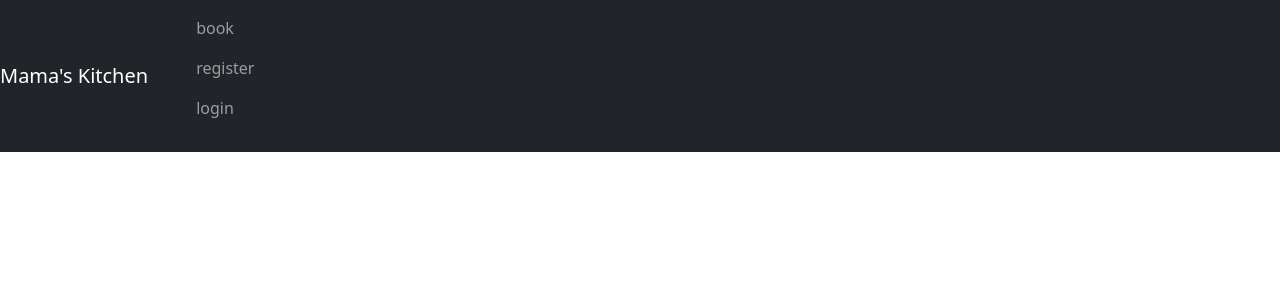
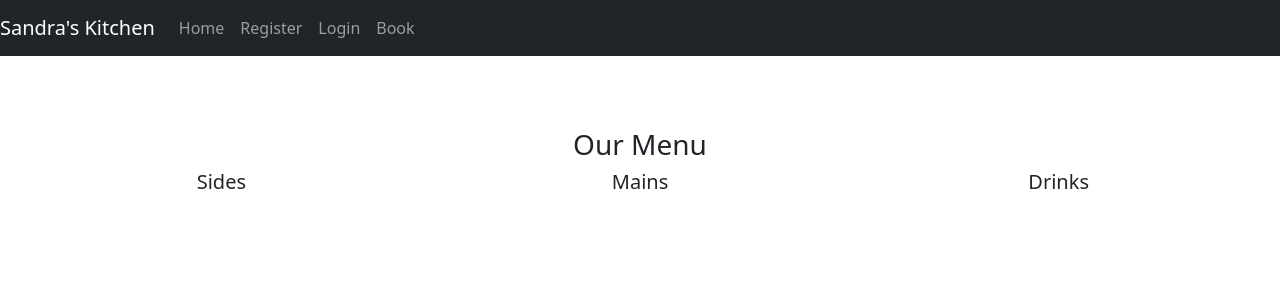
Before and after one commit to devisis/sandras-kitchen, a Django app: page / in a window 1280 px wide. Shown: the top 300 px of the page. Run offline with Django 3.2, Linux system fonts and the light colour scheme.

Commit message:
Update base booking index templates update views and update allauth login template

```diff
--- a/mamas_kitchen/settings.py
+++ b/mamas_kitchen/settings.py
@@ -18,6 +18,7 @@ if os.path.isfile('env.py'):
 
 # Build paths inside the project like this: BASE_DIR / 'subdir'.
 BASE_DIR = Path(__file__).resolve().parent.parent
+# BASE_DIR = os.path.dirname(os.path.dirname(os.path.abspath(__file__)))
 TEMPLATES_DIR = os.path.join(BASE_DIR, 'templates')
 
 
--- a/mamas_kitchen/urls.py
+++ b/mamas_kitchen/urls.py
@@ -15,12 +15,11 @@ Including another URLconf
 """
 from django.contrib import admin
 from django.urls import path, include
-from reservation.views import get_index, get_booking_form
-
+from reservation import views
 urlpatterns = [
     path('admin/', admin.site.urls),
-    path('', get_index, name='get_index'),
-    path('booking/', get_booking_form, name='get_booking_form'),
+    path('', views.get_index, name='get_index'),
+    path('booking/', views.get_booking_form, name='get_booking_form'),
     path('accounts/', include('allauth.urls')),
 
 ]
--- /dev/null
+++ b/reservation/templates/base.html
@@ -0,0 +1,46 @@
+{% load static %}
+<!DOCTYPE html>
+<html lang="en">
+
+<head>
+    <meta charset="UTF-8">
+    <meta http-equiv="X-UA-Compatible" content="IE=edge">
+    <meta name="viewport" content="width=device-width, initial-scale=1.0">
+    <link href="https://cdn.jsdelivr.net/npm/bootstrap@5.1.3/dist/css/bootstrap.min.css" rel="stylesheet"
+        integrity="sha384-1BmE4kWBq78iYhFldvKuhfTAU6auU8tT94WrHftjDbrCEXSU1oBoqyl2QvZ6jIW3" crossorigin="anonymous">
+    <title>Menu</title>
+</head>
+
+<body>
+    <header>
+        <nav class="navbar navbar-expand navbar-dark bg-dark">
+            <a class="navbar-brand" href="{% url 'get_index' %}">Sandra's Kitchen</a>
+            <div id="navbarSupportedContent">
+              <ul class="navbar-nav mr-auto">
+                <li class="nav-item">
+                  <a class="nav-link" href="{% url 'get_index' %}">Home</a>
+                </li>
+                <li class="nav-item">
+                  <a class="nav-link" href="#">Register</a>
+                </li>
+                <li class="nav-item">
+                  <a class="nav-link" href="#">Login</a>
+                </li>
+                <li class="nav-item">
+                  <a class="nav-link" href="{% url 'get_booking_form' %}">Book</a>
+                </li>
+            </div>
+          </nav>
+        </div>
+    </header>
+
+    {% block content %}
+
+    {% endblock %}
+
+    <footer class="container-fluid">
+
+    </footer>
+</body>
+
+</html>
--- /dev/null
+++ b/reservation/templates/booking.html
@@ -0,0 +1,4 @@
+{% extends 'base.html' %}
+{% load static %}
+{% block content %}
+{% endblock %}
--- /dev/null
+++ b/reservation/templates/index.html
@@ -0,0 +1,19 @@
+{% extends 'base.html' %}
+{% load static %}
+{% block content %}
+    <section class="container-fluid p-4">
+
+        <div class="row justify-content-center text-center">
+            <h3 class="mt-4 pt-4">Our Menu</h3>
+            <div class="col-sm-12 col-md-4">
+                <h5>Sides</h5>
+            </div>
+            <div class=" col-sm-12 col-md-4">
+                <h5>Mains</h5>
+            </div>
+            <div class=" col-sm-12 col-md-4">
+                <h5>Drinks</h5>
+            </div>
+        </div>
+    </section>
+{% endblock %}
--- a/reservation/templates/reservation/index.html
+++ /dev/null
@@ -1,46 +0,0 @@
-<!DOCTYPE html>
-<html lang="en">
-
-<head>
-    <meta charset="UTF-8">
-    <meta http-equiv="X-UA-Compatible" content="IE=edge">
-    <meta name="viewport" content="width=device-width, initial-scale=1.0">
-    <link href="https://cdn.jsdelivr.net/npm/bootstrap@5.1.3/dist/css/bootstrap.min.css" rel="stylesheet"
-        integrity="sha384-1BmE4kWBq78iYhFldvKuhfTAU6auU8tT94WrHftjDbrCEXSU1oBoqyl2QvZ6jIW3" crossorigin="anonymous">
-    <title>Menu</title>
-</head>
-
-<body>
-    <header>
-        <nav class="navbar fixed-top navbar-dark bg-dark mb-2">
-            <a class="navbar-brand" href="#">Mama's Kitchen</a>
-            <div class="navbar-nav me-auto">
-                <ul>
-                    <li class="nav-item ">
-                        <a class="nav-link" href="#">book</a>
-                        <a class="nav-link" href="#">register</a>
-                        <a class="nav-link" href="#">login</a>
-                    </li>
-                </ul>
-        </nav>
-        </div>
-    </header>
-    <section class="container-fluid p-4">
-
-        <div class="row justify-content-center text-center">
-            <h3 class="mt-4 pt-4">Our Menu</h3>
-            <div class="col-sm-12 col-md-4">
-                <h5>Sides</h5>
-            </div>
-            <div class=" col-sm-12 col-md-4">
-                <h5>Mains</h5>
-            </div>
-            <div class=" col-sm-12 col-md-4">
-                <h5>Drinks</h5>
-            </div>
-        </div>
-    </section>
-    <section></section>
-</body>
-
-</html>
--- a/reservation/views.py
+++ b/reservation/views.py
@@ -4,8 +4,8 @@ from django.shortcuts import render
 
 
 def get_index(request):
-    return render(request, 'reservation/index.html')
+    return render(request, 'index.html')
 
 
 def get_booking_form(request):
-    return render(request, 'reservation/booking.html')
+    return render(request, 'booking.html')
```
Also changed, not shown: reservation/templates/account/login.html (+3 -5 lines), reservation/templates/reservation/booking.html (deleted, +0 -12 lines).
